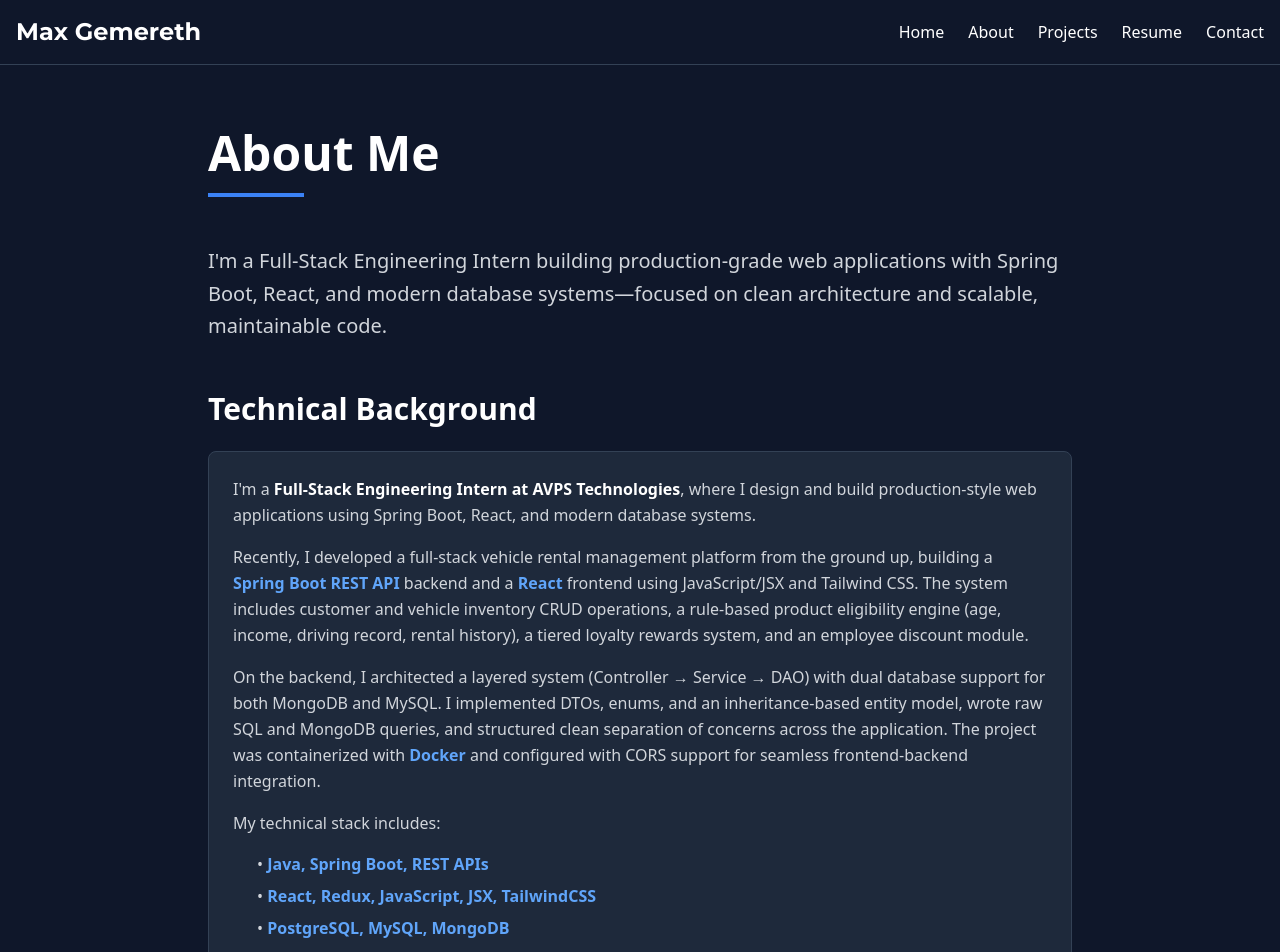
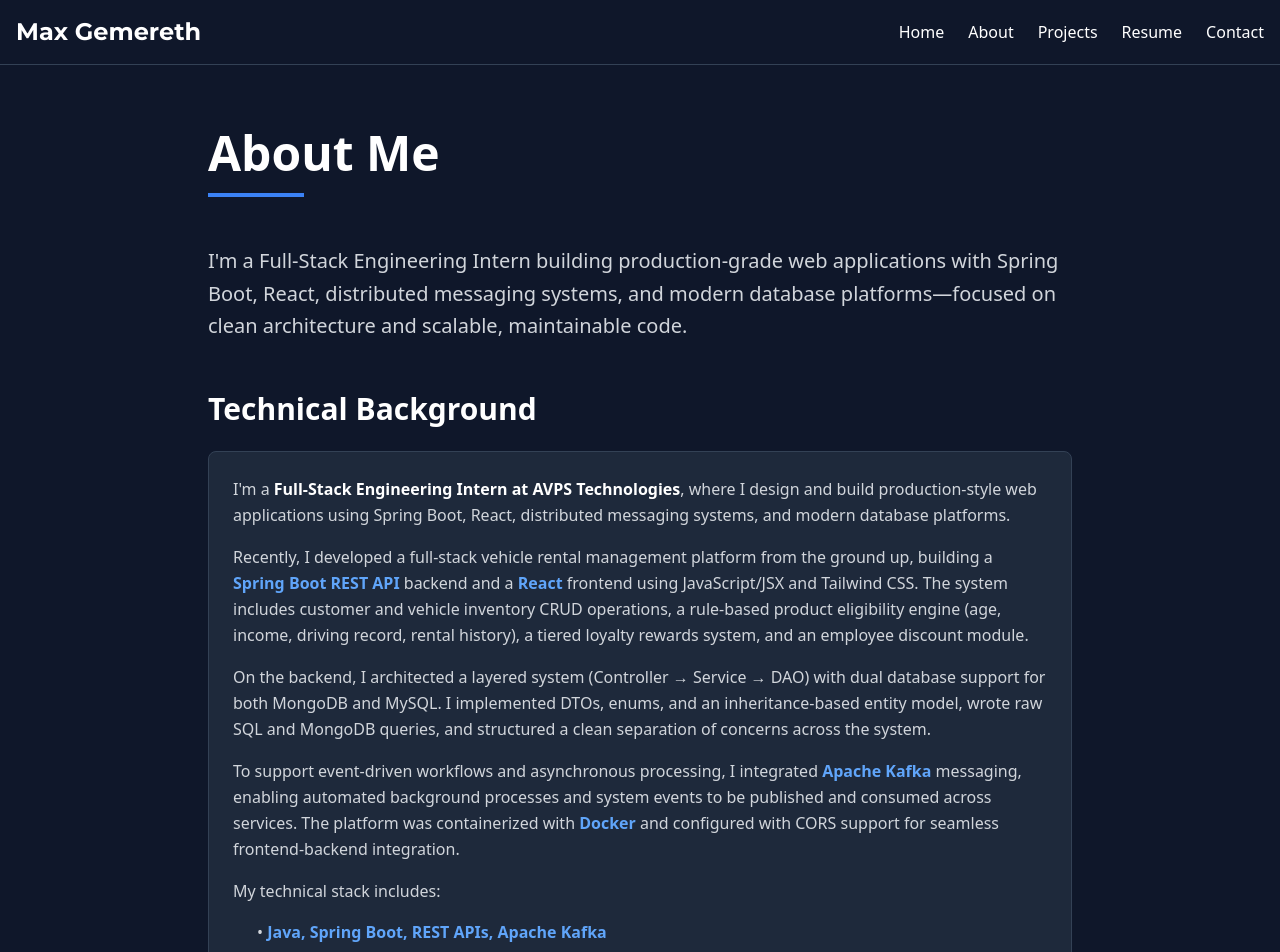
Before and after one commit to gemerethmax/employment-showcase-website, a React (Vite) app: page /about in a window 1280 px wide. Shown: the top 952 px of the page. Built offline with nearby package versions, Linux system fonts and the light colour scheme.

Commit message:
Kafka edits

```diff
--- a/src/pages/About.jsx
+++ b/src/pages/About.jsx
@@ -10,7 +10,7 @@ function About() {
         <section className="mb-12">
           <p className="text-xl text-gray-300 leading-relaxed mb-6">
             I'm a Full-Stack Engineering Intern building production-grade web applications
-            with Spring Boot, React, and modern database systems—focused on clean architecture
+            with Spring Boot, React, distributed messaging systems, and modern database platforms—focused on clean architecture
             and scalable, maintainable code.
           </p>
         </section>
@@ -21,7 +21,7 @@ function About() {
           <div className="bg-slate-800 rounded-lg p-6 border border-slate-700">
             <p className="text-gray-300 leading-relaxed mb-4">
               I'm a <strong className="text-white">Full-Stack Engineering Intern at AVPS Technologies</strong>, where I design and build
-              production-style web applications using Spring Boot, React, and modern database systems.
+              production-style web applications using Spring Boot, React, distributed messaging systems, and modern database platforms.
             </p>
             <p className="text-gray-300 leading-relaxed mb-4">
               Recently, I developed a full-stack vehicle rental management platform from the ground up, building a
@@ -33,15 +33,20 @@ function About() {
             <p className="text-gray-300 leading-relaxed mb-4">
               On the backend, I architected a layered system (Controller → Service → DAO) with dual database support
               for both MongoDB and MySQL. I implemented DTOs, enums, and an inheritance-based entity model, wrote raw
-              SQL and MongoDB queries, and structured clean separation of concerns across the application. The project
-              was containerized with <strong className="text-blue-400">Docker</strong> and configured with CORS support
-              for seamless frontend-backend integration.
+              SQL and MongoDB queries, and structured a clean separation of concerns across the system.
+            </p>
+            <p className="text-gray-300 leading-relaxed mb-4">
+              To support event-driven workflows and asynchronous processing, I integrated
+              <strong className="text-blue-400"> Apache Kafka</strong> messaging, enabling automated background processes
+              and system events to be published and consumed across services. The platform was containerized with
+              <strong className="text-blue-400"> Docker</strong> and configured with CORS support for seamless
+              frontend-backend integration.
             </p>
             <p className="text-gray-300 leading-relaxed mb-4">
               My technical stack includes:
             </p>
             <ul className="space-y-2 ml-6 mb-4">
-              <li className="text-gray-300">• <strong className="text-blue-400">Java, Spring Boot, REST APIs</strong></li>
+              <li className="text-gray-300">• <strong className="text-blue-400">Java, Spring Boot, REST APIs, Apache Kafka</strong></li>
               <li className="text-gray-300">• <strong className="text-blue-400">React, Redux, JavaScript, JSX, TailwindCSS</strong></li>
               <li className="text-gray-300">• <strong className="text-blue-400">PostgreSQL, MySQL, MongoDB</strong></li>
               <li className="text-gray-300">• <strong className="text-blue-400">SQL, JDBC, database schema design</strong></li>
@@ -68,7 +73,7 @@ function About() {
             </p>
             <p className="text-gray-300 leading-relaxed">
               I'm seeking full-time opportunities as a <strong className="text-white">Junior Full-Stack Engineer</strong> where
-              I can contribute to backend-heavy web applications, scalable APIs, and user-focused products.
+              I can contribute to backend-heavy web applications, scalable APIs, event-driven systems, and user-focused products.
             </p>
           </div>
         </section>
--- a/src/pages/Home.jsx
+++ b/src/pages/Home.jsx
@@ -10,12 +10,12 @@ function Home() {
         </h1>
 
         <h2 className="text-2xl md:text-3xl text-gray-300 mb-6 font-light">
-          Full-Stack Engineer Intern | Spring Boot Microservices | React
+          Full-Stack Engineer Intern | Spring Boot Microservices | React | Apache Kafka
         </h2>
 
         <p className="text-lg md:text-xl text-gray-400 mb-8 max-w-2xl mx-auto leading-relaxed">
           Full-Stack Engineering Intern at AVPS Technologies, building production-style
-          web applications with Spring Boot, React, and modern database systems like
+          web applications with Spring Boot, React, distributed messaging systems, and modern database platforms like
           MySQL and MongoDB.
           <br />
           <span className="block text-center mt-2 text-white font-semibold">325+ hours of technical training and growing.</span>
--- a/src/pages/Resume.jsx
+++ b/src/pages/Resume.jsx
@@ -27,7 +27,7 @@ function Resume() {
           <h2 className="text-2xl font-bold text-white mb-4 border-b border-slate-700 pb-2">Professional Summary</h2>
           <p className="text-gray-300 leading-relaxed">
             Full-Stack Engineering Intern at AVPS Technologies with hands-on experience designing and building production-style
-            web applications using Spring Boot, React, and modern database systems including MySQL and MongoDB. Recently developed
+            web applications using Spring Boot, React, Kafka, and modern database systems including MySQL and MongoDB. Recently developed
             a full-stack vehicle rental management platform featuring a layered Spring Boot REST API, React frontend, dual database
             support, and Docker containerization. Backed by 325+ hours of technical certifications spanning full-stack engineering,
             Java/Spring, Python, and AI. Seeking a full-time Junior Full-Stack Engineer role contributing to backend-heavy web
@@ -50,7 +50,7 @@ function Resume() {
             <div>
               <h3 className="text-lg font-semibold text-blue-400 mb-2">Backend & APIs</h3>
               <ul className="text-gray-300 space-y-1">
-                <li>• Spring Boot, Node.js, Express.js</li>
+                <li>• Spring Boot, Node.js, Express.js, Kafka</li>
                 <li>• RESTful API Development, JDBC</li>
                 <li>• OAuth Authentication, Web Security, CORS</li>
               </ul>
@@ -164,6 +164,7 @@ function Resume() {
               <li>• Implemented customer and vehicle inventory CRUD operations, a rule-based product eligibility engine, tiered loyalty rewards, and an employee discount module</li>
               <li>• Built DTOs, enums, and an inheritance-based entity model with clean separation of concerns</li>
               <li>• Wrote raw SQL and MongoDB queries and configured JDBC database connectivity</li>
+              <li>• Integrated Apache Kafka for asynchronous event processing across backend services</li>
               <li>• Containerized the application with Docker and configured CORS for frontend-backend integration</li>
               <li>• Developed the React frontend using JavaScript/JSX and Tailwind CSS</li>
             </ul>
```
